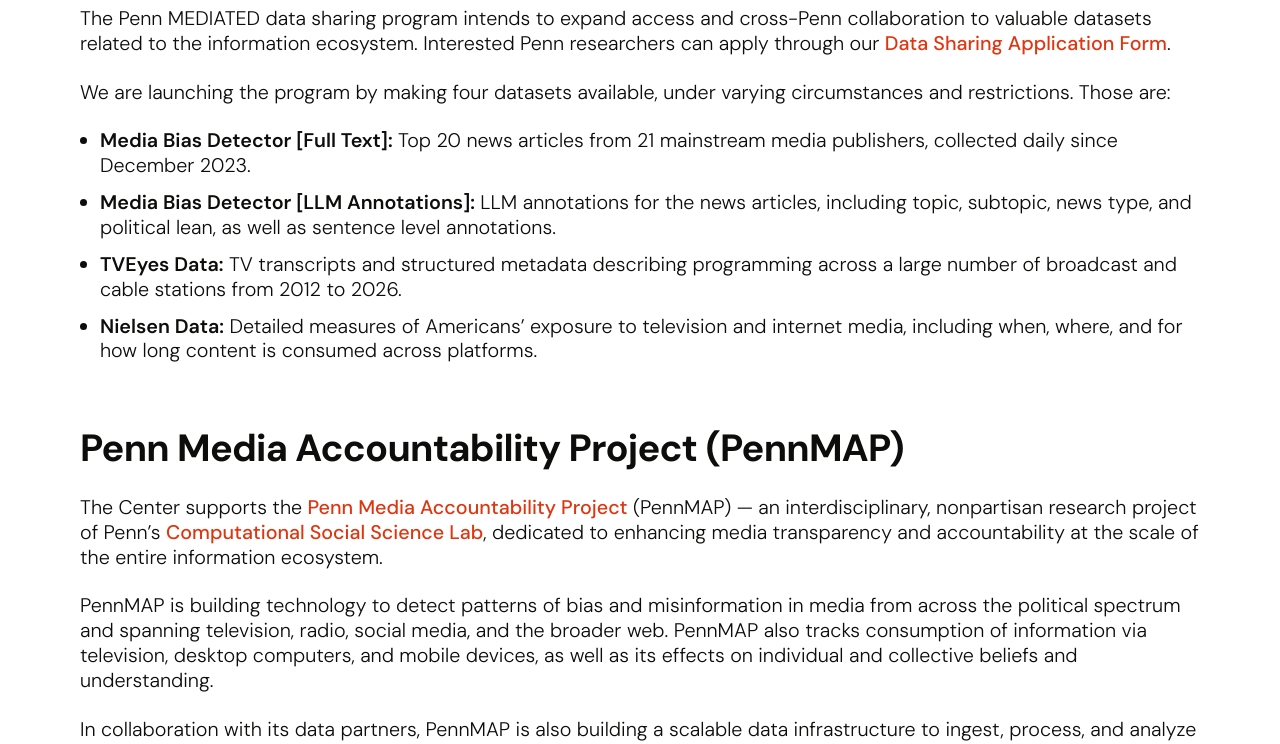
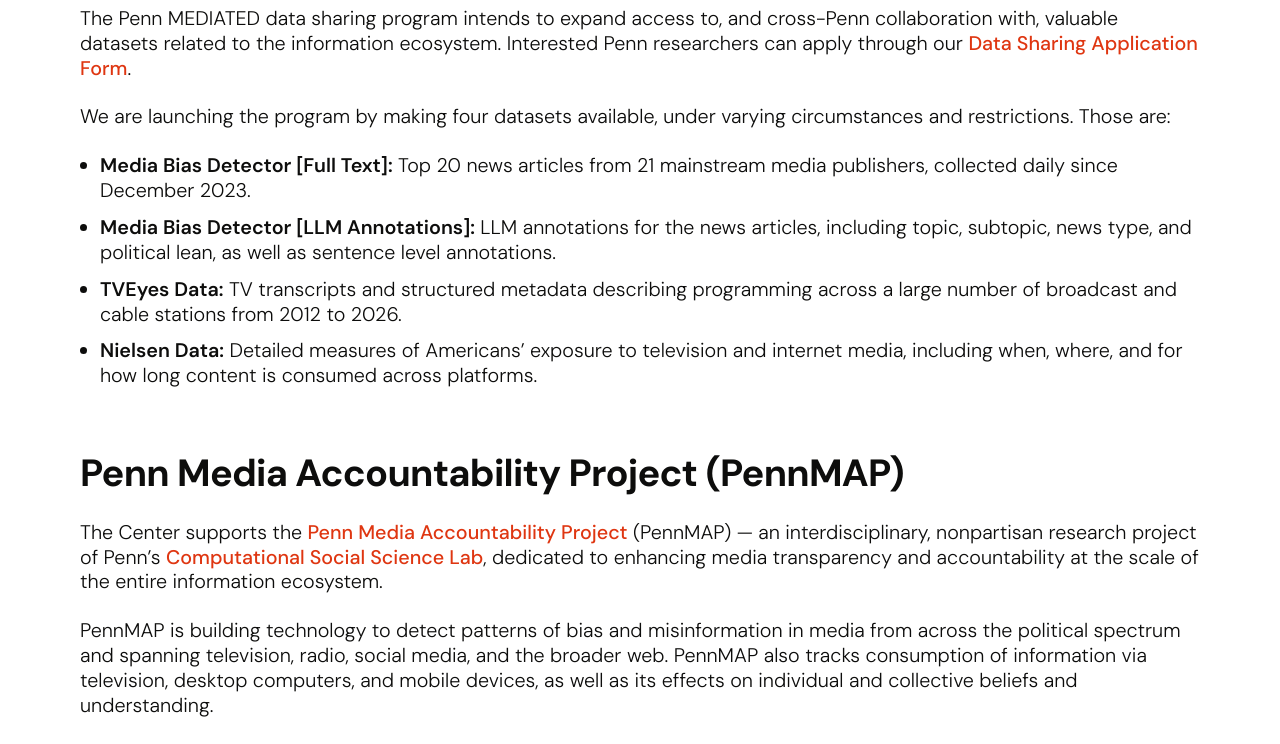
Before and after one commit to PennMEDIATED/data, a plain HTML site: page index.html in a window 1280 px wide. Shown: the part 356-1100 px from the top of the page. Drawn offline with nearby package versions, Linux system fonts and the light colour scheme.

Commit message:
minor wording change

```diff
--- a/index.html
+++ b/index.html
@@ -21,7 +21,7 @@
 
       <h2 class="intro__subtitle">Data Sharing @ Penn</h2>
       <div class="intro__body">
-        <p>The Penn MEDIATED data sharing program intends to expand access and cross-Penn collaboration to valuable datasets related to the information ecosystem. Interested Penn researchers can apply through our <a href="https://forms.gle/pRCbqx6QRFbw3Jnh9" target="_blank" rel="noopener">Data Sharing Application Form</a>.</p>
+        <p>The Penn MEDIATED data sharing program intends to expand access to, and cross-Penn collaboration with, valuable datasets related to the information ecosystem. Interested Penn researchers can apply through our <a href="https://forms.gle/pRCbqx6QRFbw3Jnh9" target="_blank" rel="noopener">Data Sharing Application Form</a>.</p>
         <p>We are launching the program by making four datasets available, under varying circumstances and restrictions. Those are:</p>
         <ul class="intro__list">
           <li><strong>Media Bias Detector [Full Text]:</strong> Top 20 news articles from 21 mainstream media publishers, collected daily since December 2023.</li>
```
